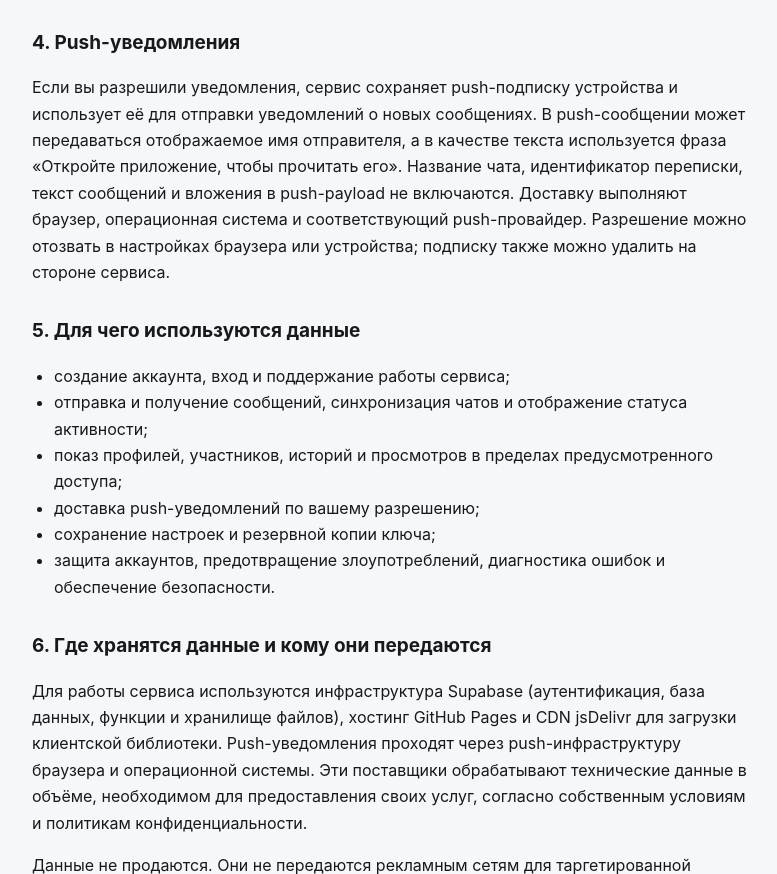
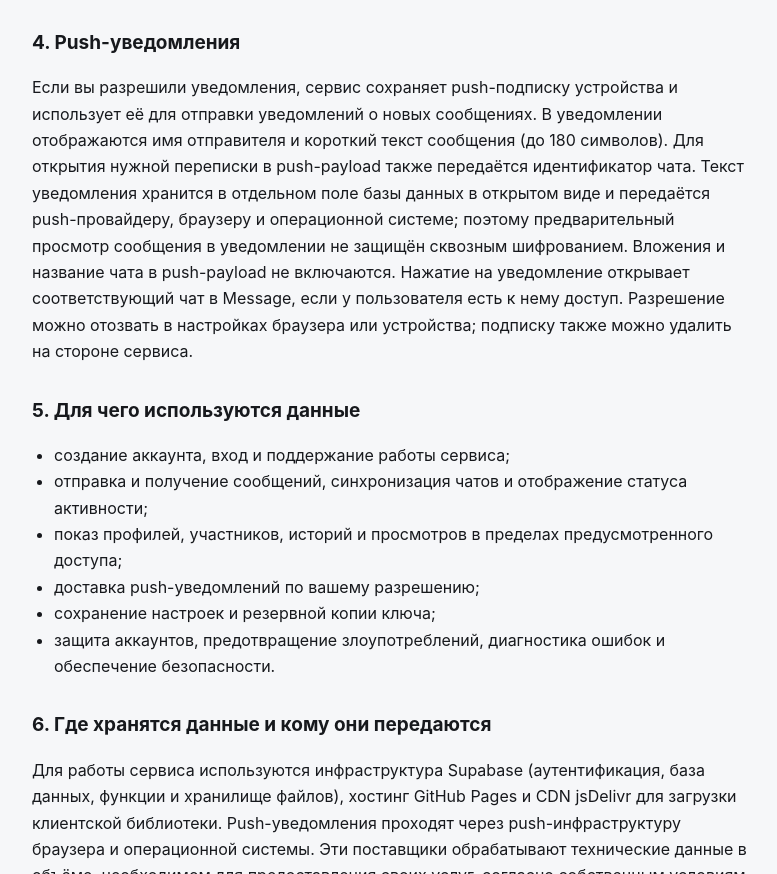
Before and after one commit to tracynixx-wq/message, a plain HTML site: page privacy.html in a window 1280 px wide. Shown: the part 1409-2283 px from the top of the page, without its empty margins (248-1025 px from the left). Drawn offline with Linux system fonts and the light colour scheme.

Commit message:
Document message previews in push notifications

```diff
--- a/privacy.html
+++ b/privacy.html
@@ -38,7 +38,7 @@ h1{font-size:30px;line-height:1.2;margin:12px 0}h2{font-size:19px;margin:30px 0
 <p>Сквозное шифрование не распространяется автоматически на все данные сервиса: профиль, список участников, технические метаданные, настройки, истории и сведения о просмотрах обрабатываются отдельно. Не передавайте ключевую фразу другим людям. Потеря ключевой фразы может сделать восстановление доступа к зашифрованной переписке невозможным.</p>
 
 <h2>4. Push-уведомления</h2>
-<p>Если вы разрешили уведомления, сервис сохраняет push-подписку устройства и использует её для отправки уведомлений о новых сообщениях. В push-сообщении может передаваться отображаемое имя отправителя, а в качестве текста используется фраза «Откройте приложение, чтобы прочитать его». Название чата, идентификатор переписки, текст сообщений и вложения в push-payload не включаются. Доставку выполняют браузер, операционная система и соответствующий push-провайдер. Разрешение можно отозвать в настройках браузера или устройства; подписку также можно удалить на стороне сервиса.</p>
+<p>Если вы разрешили уведомления, сервис сохраняет push-подписку устройства и использует её для отправки уведомлений о новых сообщениях. В уведомлении отображаются имя отправителя и короткий текст сообщения (до 180 символов). Для открытия нужной переписки в push-payload также передаётся идентификатор чата. Текст уведомления хранится в отдельном поле базы данных в открытом виде и передаётся push-провайдеру, браузеру и операционной системе; поэтому предварительный просмотр сообщения в уведомлении не защищён сквозным шифрованием. Вложения и название чата в push-payload не включаются. Нажатие на уведомление открывает соответствующий чат в Message, если у пользователя есть к нему доступ. Разрешение можно отозвать в настройках браузера или устройства; подписку также можно удалить на стороне сервиса.</p>
 
 <h2>5. Для чего используются данные</h2>
 <ul>
```
